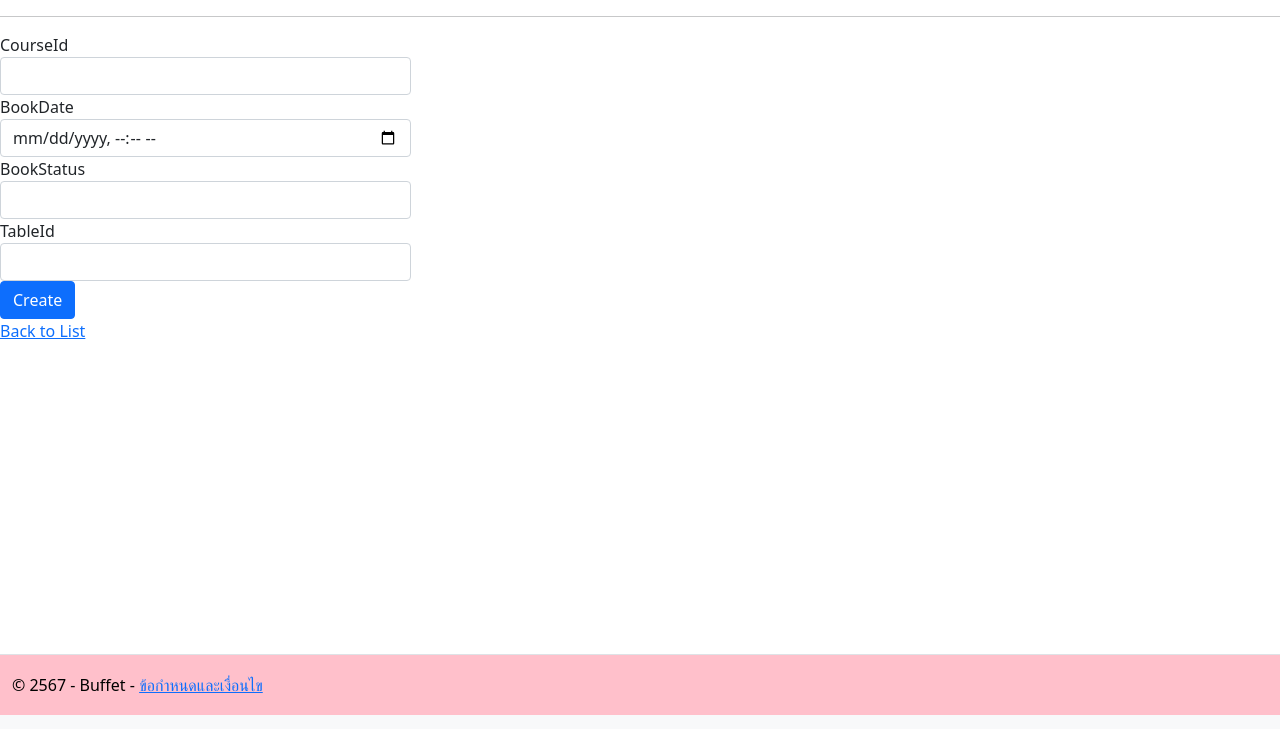
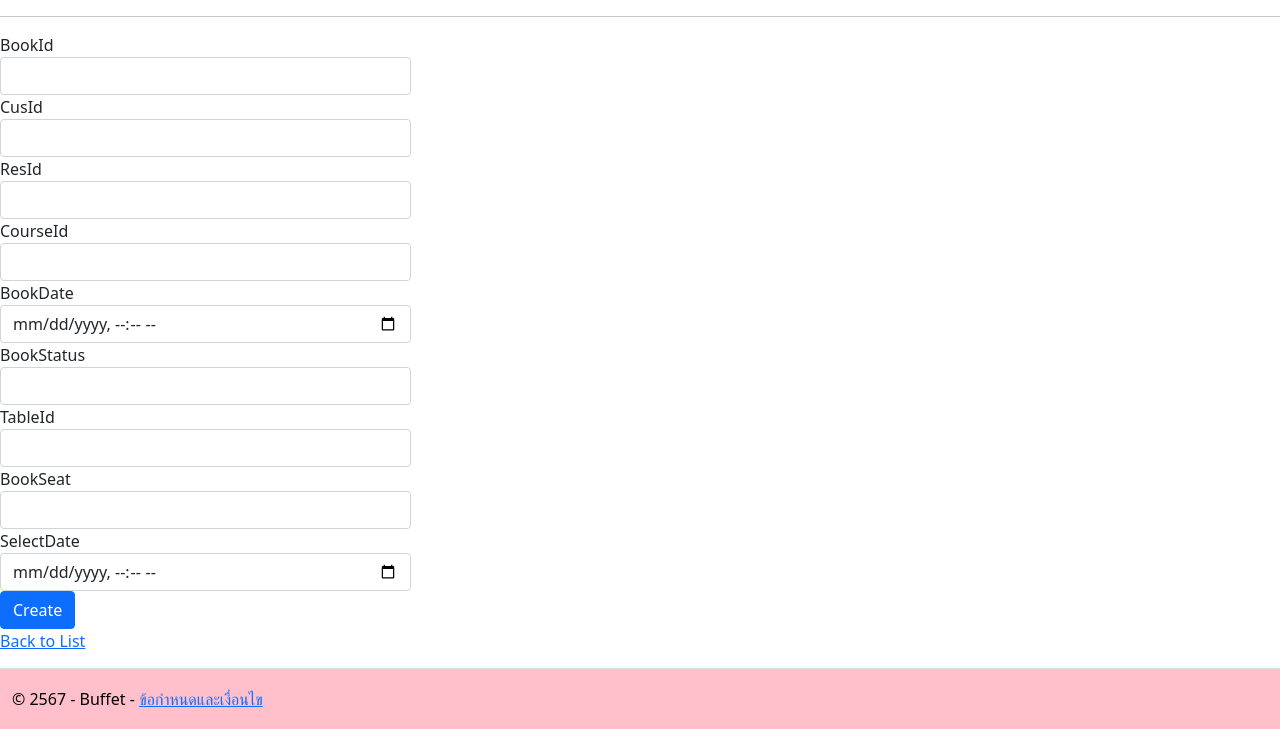
Before and after one commit to zazapalm3012/Buffet, an ASP.NET Core app: page /Restaurant/Reserve in a window 1280 px wide. Shown: the part 85-814 px from the top of the page. Run offline with ASP.NET Core 8, Linux system fonts and the light colour scheme; style sheets or scripts are compiled from the project's sources.

Commit message:
Add View Reserve

```diff
--- a/Buffet/Models/BuffetContext.cs
+++ b/Buffet/Models/BuffetContext.cs
@@ -32,11 +32,11 @@ public partial class BuffetContext : DbContext
     public virtual DbSet<Staff> Staffs { get; set; }
 
     public virtual DbSet<Table> Tables { get; set; }
-
+    /*
     protected override void OnConfiguring(DbContextOptionsBuilder optionsBuilder)
 #warning To protect potentially sensitive information in your connection string, you should move it out of source code. You can avoid scaffolding the connection string by using the Name= syntax to read it from configuration - see https://go.microsoft.com/fwlink/?linkid=2131148. For more guidance on storing connection strings, see https://go.microsoft.com/fwlink/?LinkId=723263.
         => optionsBuilder.UseSqlServer("Data Source=127.0.0.1;Initial Catalog=Buffet;User ID=dev;Password=1234;Encrypt=False");
-
+    */
     protected override void OnModelCreating(ModelBuilder modelBuilder)
     {
         modelBuilder.Entity<Admin>(entity =>
--- a/Buffet/Views/Restaurant/Reserve.cshtml
+++ b/Buffet/Views/Restaurant/Reserve.cshtml
@@ -12,17 +12,17 @@
     <div class="col-md-4">
         <form asp-action="Reserve">
             <div asp-validation-summary="ModelOnly" class="text-danger"></div>
-            <div class="form-group" hidden>
+            <div class="form-group">
                 <label asp-for="BookId" class="control-label"></label>
-                <input asp-for="BookId" class="form-control" value="1"/>
+                <input asp-for="BookId" class="form-control" />
                 <span asp-validation-for="BookId" class="text-danger"></span>
             </div>
-            <div class="form-group" hidden>
+            <div class="form-group">
                 <label asp-for="CusId" class="control-label"></label>
-                <input asp-for="CusId" class="form-control" value="1" />
+                <input asp-for="CusId" class="form-control" />
                 <span asp-validation-for="CusId" class="text-danger"></span>
             </div>
-            <div class="form-group" hidden>
+            <div class="form-group">
                 <label asp-for="ResId" class="control-label"></label>
                 <input asp-for="ResId" class="form-control" />
                 <span asp-validation-for="ResId" class="text-danger"></span>
@@ -48,6 +48,16 @@
                 <span asp-validation-for="TableId" class="text-danger"></span>
             </div>
             <div class="form-group">
+                <label asp-for="BookSeat" class="control-label"></label>
+                <input asp-for="BookSeat" class="form-control" />
+                <span asp-validation-for="BookSeat" class="text-danger"></span>
+            </div>
+            <div class="form-group">
+                <label asp-for="SelectDate" class="control-label"></label>
+                <input asp-for="SelectDate" class="form-control" />
+                <span asp-validation-for="SelectDate" class="text-danger"></span>
+            </div>
+            <div class="form-group">
                 <input type="submit" value="Create" class="btn btn-primary" />
             </div>
         </form>
```
